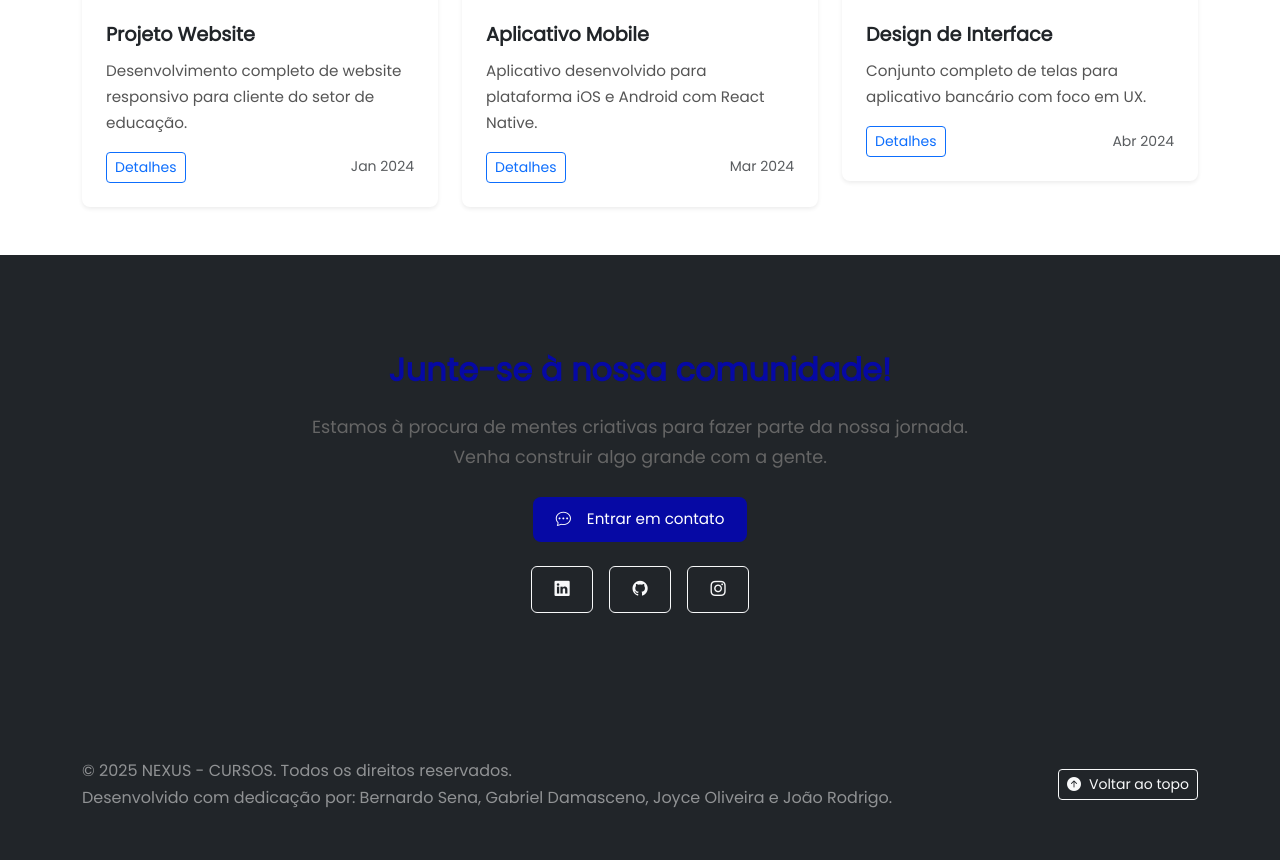
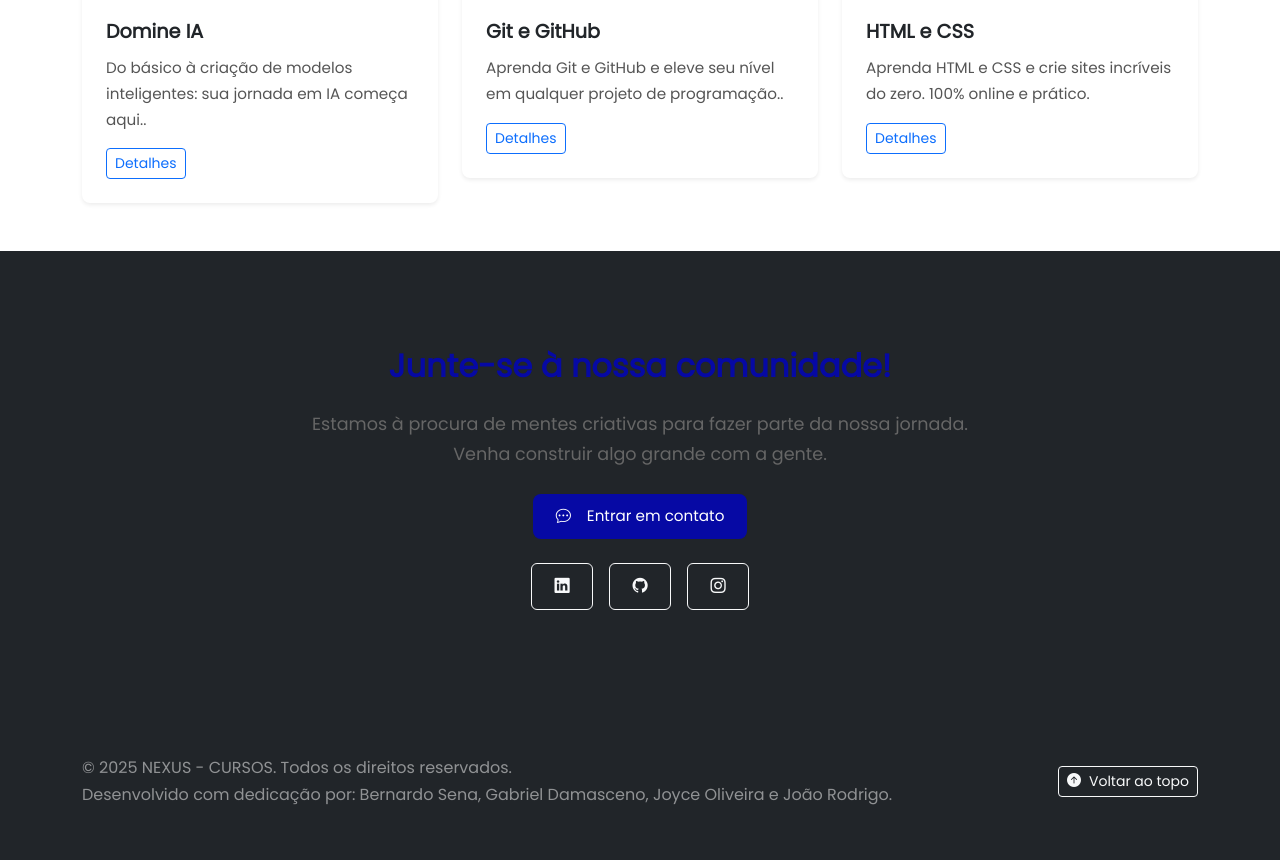
Before and after one commit to jsdodev/NexusOrigin, a Django app: page /cursos/ in a window 1280 px wide. Shown: the part 1307-2167 px from the top of the page. After the commit the page ends 2112 px from the top, so only its background shows below. Run offline with Django 4.2, Linux system fonts and the light colour scheme; parts of the project's set-up code (start-up, migrations or seed data) failed here and were passed over.

Commit message:
atualizou o templates cursos

```diff
--- a/cursos/templates/home.html
+++ b/cursos/templates/home.html
@@ -27,8 +27,9 @@
     <header class="navbar navbar-dark bg-dark shadow-sm">
         <div class="container">
             <a href="#" class="navbar-brand d-flex align-items-center">
-                <img src="https://encrypted-tbn0.gstatic.com/images?q=tbn:ANd9GcRXWTMkLUdi437TexmYQU9FiZMjtcg2-4_Y3A&s" alt="Logo NEXUS - CURSOS" width="92" height="92" class="me-2">
-                <strong>NEXUS - CURSOS</strong>
+                <img src="{% static 'logo-nexus.jpg' %}" alt="Logo NEXUS - CURSOS" width="120" height="110" class="me-2">
+
+                <strong></strong>
             </a>
             <button class="navbar-toggler" type="button" data-bs-toggle="collapse" data-bs-target="#navbarHeader">
                 <span class="navbar-toggler-icon"></span>
@@ -44,7 +45,7 @@
                 <div class="row justify-content-center">
                     <div class="col-lg-8">
                         <h1 class="fw-bold display-3 mb-2">
-                            Eleve o seu conhecimento.
+                            CONEXÃO QUE TRANSFORMA
                         </h1>
                         <p class="lead text-white-50 mb-5">
                             Descubra o seu potencial no mundo da tecnologia com nossa plataforma de aprendizado.
@@ -63,7 +64,6 @@
             </div>
         </section>
         <!-- Galeria de Portfólio -->
-        <   div id="portfolio" class="album py-5 bg-white">
             <div class="container">
                 <div class="row row-cols-1 row-cols-sm-2 row-cols-md-3 g-4">
                     <!-- Item 1 CURSO DE JAVA -->
@@ -77,7 +77,7 @@
                                     <div class="btn-group">
                                         <button class="btn btn-sm btn-outline-primary">Detalhes</button>
                                     </div>
-                                    <small class="text-muted">Jan 2024</small>
+                                    <small class="text-muted"></small>
                                 </div>
                             </div>
                         </div>
@@ -86,7 +86,7 @@
                     <!-- Item 2 CURSO DE FRONT END -->
                     <div class="col">
                         <div class="card shadow-sm">
-                            <img src="https://encrypted-tbn0.gstatic.com/images?q=tbn:ANd9GcSXJ1ac7Y9TsHTb2GRnZidhPbWGTaFIogJmCQ&s" class="card-img-top" alt="Projeto 2">
+                            <img src="https://usemobile.com.br/wp-content/uploads/2024/05/capa-front-end.jpg" class="card-img-top" alt="Projeto 2">
                             <div class="card-body">
                                 <h5 class="card-title">Front-End</h5>
                                 <p class="card-text">Domine Front-End e crie interfaces modernas e responsivas do zero..</p>
@@ -94,7 +94,7 @@
                                     <div class="btn-group">
                                         <button class="btn btn-sm btn-outline-primary">Detalhes</button>
                                     </div>
-                                    <small class="text-muted">Mar 2024</small>
+                                    <small class="text-muted"></small>
                                 </div>
                             </div>
                         </div>
@@ -106,12 +106,12 @@
                             <img src="https://dkrn4sk0rn31v.cloudfront.net/uploads/2020/01/07093212/PYTHON.png" class="card-img-top" alt="Projeto 3">
                             <div class="card-body">
                                 <h5 class="card-title">Python para Iniciantes</h5>
-                                <p class="card-text">Aprenda Python do zero ao avançado com aulas práticas e projetos reais. Transforme sua lógica em código e dê o próximo passo na sua carreira tech!.</p>
+                                <p class="card-text">Aprenda Python do zero ao avançado com aulas práticas e projetos reais..</p>
                                 <div class="d-flex justify-content-between align-items-center">
                                     <div class="btn-group">
                                         <button class="btn btn-sm btn-outline-primary">Detalhes</button>
                                     </div>
-                                    <small class="text-muted">Abr 2024</small>
+                                    <small class="text-muted"></small>
                                 </div>
                             </div>
                         </div>
@@ -122,52 +122,52 @@
         <div id="portfolio" class="album py-5 bg-white">
             <div class="container">
                 <div class="row row-cols-1 row-cols-sm-2 row-cols-md-3 g-4">
-                    <!-- Item 1 CURSO DE JAVA -->
+                    <!-- Item 4 CURSO DE IA -->
                     <div class="col">
                         <div class="card shadow-sm">
-                            <img src="https://1000logos.net/wp-content/uploads/2020/09/Java-Logo.png" class="card-img-top" alt="Projeto 1">
+                            <img src="https://wordpress-cms-gc-prod-assets.quero.space/uploads/2023/04/Inteligencia-Artificial.jpg" class="card-img-top" alt="Projeto 1">
                             <div class="card-body">
-                                <h5 class="card-title">Projeto Website</h5>
-                                <p class="card-text">Desenvolvimento completo de website responsivo para cliente do setor de educação.</p>
+                                <h5 class="card-title">Domine IA</h5>
+                                <p class="card-text">Do básico à criação de modelos inteligentes: sua jornada em IA começa aqui..</p>
                                 <div class="d-flex justify-content-between align-items-center">
                                     <div class="btn-group">
                                         <button class="btn btn-sm btn-outline-primary">Detalhes</button>
                                     </div>
-                                    <small class="text-muted">Jan 2024</small>
+                                    <small class="text-muted"></small>
                                 </div>
                             </div>
                         </div>
                     </div>
 
-                    <!-- Item 2 CURSO DE FRONT END -->
+                    <!-- Item 5 CURSO DE  GIT E GITHUB -->
                     <div class="col">
                         <div class="card shadow-sm">
-                            <img src="https://encrypted-tbn0.gstatic.com/images?q=tbn:ANd9GcSXJ1ac7Y9TsHTb2GRnZidhPbWGTaFIogJmCQ&s" class="card-img-top" alt="Projeto 2">
+                            <img src="https://assets.dio.me/vcgnme8q1cSGzdYzWL_wURKVR8sP_w-84qtgRf3N8_o/f:webp/q:80/L2FydGljbGVzL2NvdmVyL2QyNDg5Zjk2LWQ1NmYtNGI4Mi1iYzdmLTg0ZmJjOWZiMTM2OC5qcGc" class="card-img-top" alt="Projeto 2">
                             <div class="card-body">
-                                <h5 class="card-title">Aplicativo Mobile</h5>
-                                <p class="card-text">Aplicativo desenvolvido para plataforma iOS e Android com React Native.</p>
+                                <h5 class="card-title">Git e GitHub</h5>
+                                <p class="card-text">Aprenda Git e GitHub e eleve seu nível em qualquer projeto de programação..</p>
                                 <div class="d-flex justify-content-between align-items-center">
                                     <div class="btn-group">
                                         <button class="btn btn-sm btn-outline-primary">Detalhes</button>
                                     </div>
-                                    <small class="text-muted">Mar 2024</small>
+                                    <small class="text-muted"></small>
                                 </div>
                             </div>
                         </div>
                     </div>
 
-                <!-- Item 3 CURSO DE PYTHON -->
+                <!-- Item 3 CURSO DE HTML E CSS -->
                     <div class="col">
                         <div class="card shadow-sm">
-                            <img src="https://dkrn4sk0rn31v.cloudfront.net/uploads/2020/01/07093212/PYTHON.png" class="card-img-top" alt="Projeto 3">
+                            <img src="https://ayltoninacio.com.br/img/p/32w1500.jpg" class="card-img-top" alt="Projeto 3">
                             <div class="card-body">
-                                <h5 class="card-title">Design de Interface</h5>
-                                <p class="card-text">Conjunto completo de telas para aplicativo bancário com foco em UX.</p>
+                                <h5 class="card-title">HTML e CSS</h5>
+                                <p class="card-text">Aprenda HTML e CSS e crie sites incríveis do zero. 100% online e prático.</p>
                                 <div class="d-flex justify-content-between align-items-center">
                                     <div class="btn-group">
                                         <button class="btn btn-sm btn-outline-primary">Detalhes</button>
                                     </div>
-                                    <small class="text-muted">Abr 2024</small>
+                                    <small class="text-muted"></small>
                                 </div>
                             </div>
                         </div>
--- a/main/settings.py
+++ b/main/settings.py
@@ -38,7 +38,6 @@ INSTALLED_APPS = [
     'django.contrib.messages',
     'django.contrib.staticfiles',
     'cursos',
-    'usuarios',
     'main',
 ]
 
--- a/main/urls.py
+++ b/main/urls.py
@@ -3,6 +3,5 @@ from django.urls import path, include
 
 urlpatterns = [
     path('admin/', admin.site.urls),
-    path('', include('usuarios.urls')),
     path('cursos/', include('cursos.urls')),
 ]
```
Also changed, not shown: cursos/static/img/logo-nexus.jpeg (added).
